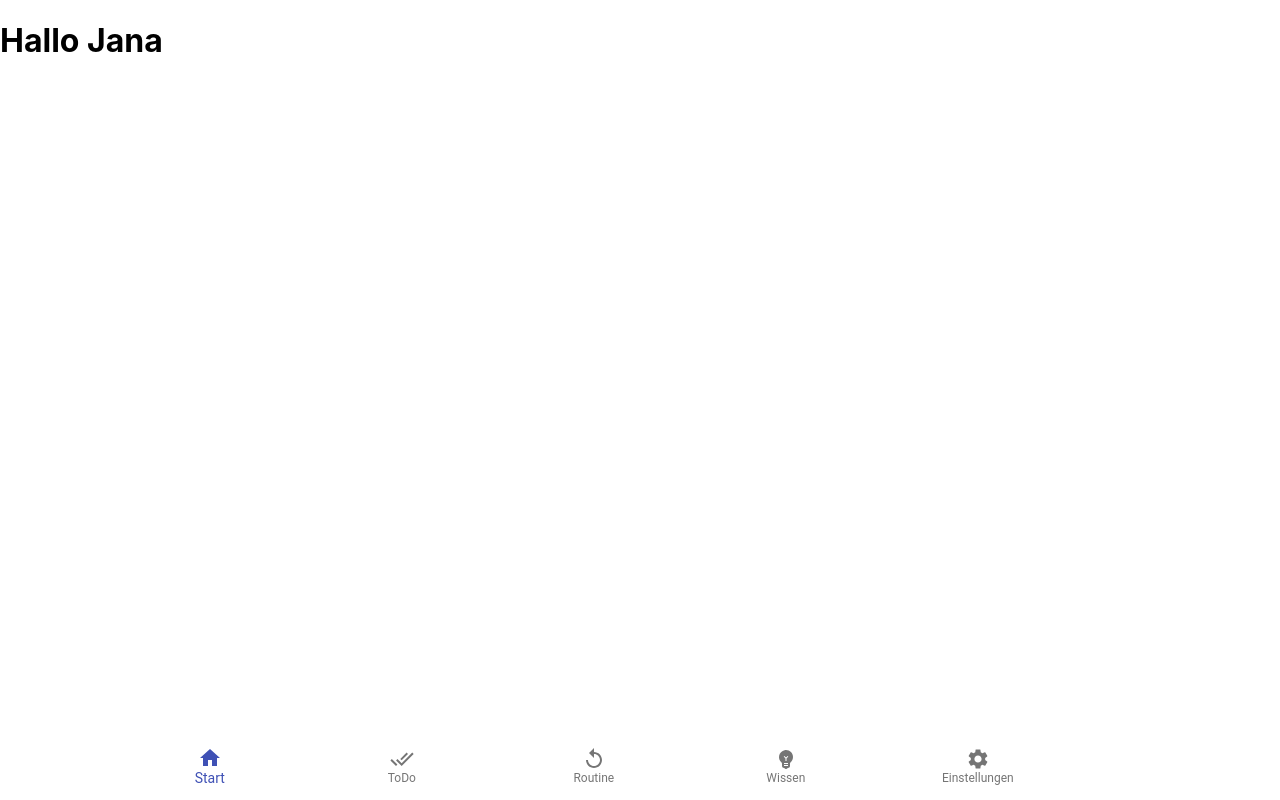
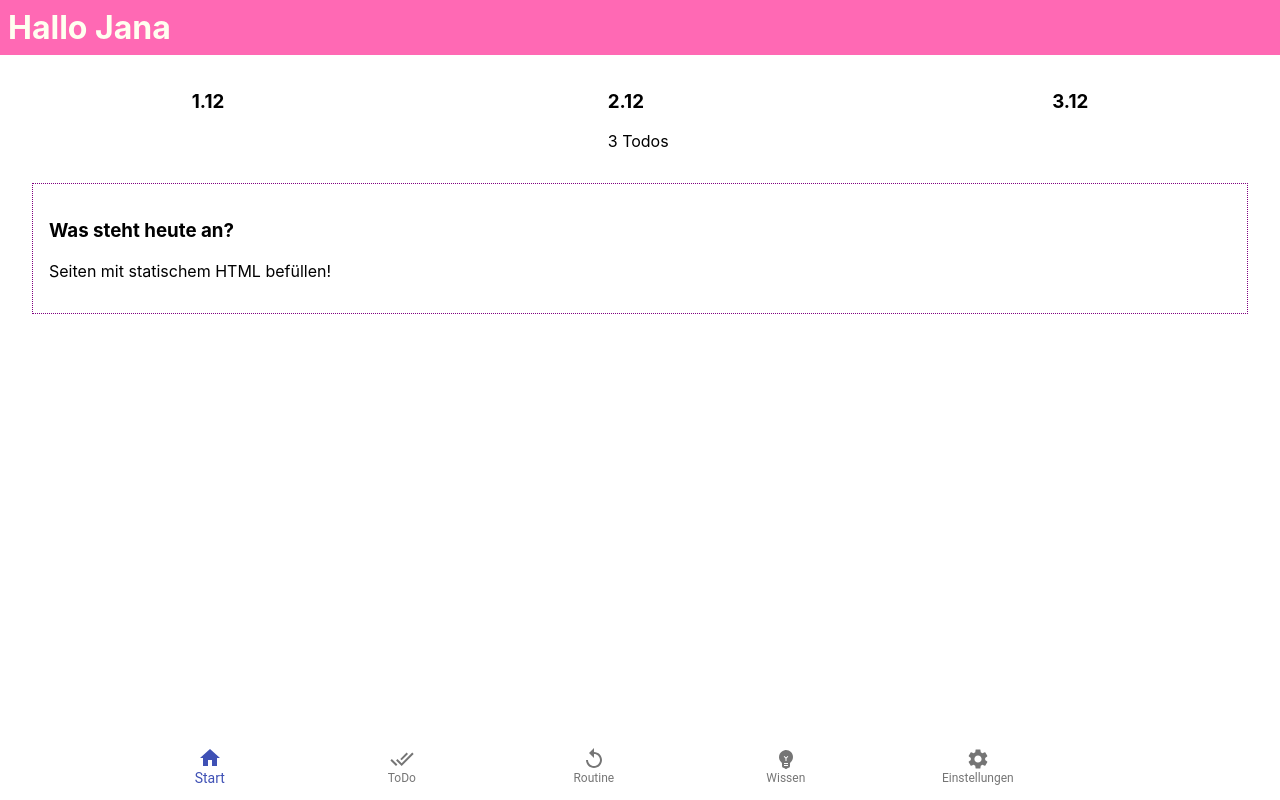
Before and after one commit to janawolfsohn/capstone-project, a React (Create React App) app: page / in a window 1280 px wide. Built offline with nearby package versions, Linux system fonts and the light colour scheme.

Commit message:
statisches html + header

```diff
--- a/src/App.js
+++ b/src/App.js
@@ -1,29 +1,25 @@
-import Header from "./modules/Header";
 import Nav from "./modules/Nav";
 import { BrowserRouter as Router, Switch, Route } from "react-router-dom";
+import Home from "./pages/Home";
 import Todos from "./pages/Todos";
 import Wissen from "./pages/Wissen";
 import Routine from "./pages/Routine";
 import Einstellungen from "./pages/Einstellungen";
+import React from "react";
 
 function App() {
   return (
     <Router>
       <div className="App">
-        <Header />
-
         <Switch>
           <Route exact path="/">
-          <h1> Hallo Jana</h1>
-
+            <Home />
           </Route>
-
           <Route path="/wissen">
             <Wissen />
           </Route>
-
           <Route path="/todos">
-            <Todos  />
+            <Todos />
           </Route>
           <Route path="/routine">
             <Routine />
@@ -38,5 +34,4 @@ function App() {
   );
 }
 
-
 export default App;
--- a/src/modules/Header.js
+++ b/src/modules/Header.js
@@ -1,14 +1,19 @@
 import styled from "styled-components/macro";
 
-export default function Header() {
-  const jana = "";
+export default function Header({ title }) {
   return (
     <HeaderBox>
-      <h1 name={jana}> </h1>
+      <h1>{title}</h1>
     </HeaderBox>
   );
 }
 
-const HeaderBox = styled.div`
+const HeaderBox = styled.header`
   background-color: hotpink;
+  padding: 0.5rem;
+  margin-bottom: 1rem;
+  h1 {
+    margin: 0;
+    color: ivory;
+  }
 `;
--- a/src/pages/Einstellungen.js
+++ b/src/pages/Einstellungen.js
@@ -1,3 +1,5 @@
+import Header from "../modules/Header";
+
 export default function Einstellungen() {
-    return <header><h1>Einstellungen</h1></header>;
-  }
+  return <Header title="Einstellungen" />;
+}
--- a/src/pages/Todos.js
+++ b/src/pages/Todos.js
@@ -34,7 +34,10 @@ export default function Todos(props) {
   }
 
   function addTodo(title) {
-    setTodos([...todos, { title, isDone: false, id: uuidv4() }]);
+    setTodos([
+      ...todos,
+      { title, isDone: false, id: uuidv4(), date: new Date().toLocaleString() },
+    ]);
   }
 
   function onDelete(title) {
--- a/src/pages/Wissen.js
+++ b/src/pages/Wissen.js
@@ -1,4 +1,10 @@
+import Header from "../modules/Header";
 
 export default function Wissen() {
-  return <h1>Wissen</h1>;
+  return (
+    <>
+      <Header title="Wissen" />
+      Hier steht etwas Wissenswertes!
+    </>
+  );
 }
--- a/src/pages/home.js
+++ b/src/pages/home.js
@@ -0,0 +1,47 @@
+import styled from "styled-components/macro";
+import Header from "../modules/Header";
+
+export default function Home() {
+  const today = new Date();
+  const day = today.getDate();
+  const month = today.getMonth() + 1;
+
+  return (
+    <>
+      <Header title="Hallo Jana" />
+      <Calendar>
+        <div>
+          <h3>
+            {day}.{month}
+          </h3>
+        </div>
+        <div>
+          <h3>
+            {day + 1}.{month}
+          </h3>
+          <p>3 Todos</p>
+        </div>
+        <div>
+          <h3>
+            {day + 2}.{month}
+          </h3>
+        </div>
+      </Calendar>
+      <Today>
+        <h3>Was steht heute an?</h3>
+        <p>Seiten mit statischem HTML befüllen!</p>
+      </Today>
+    </>
+  );
+}
+
+const Calendar = styled.div`
+  display: flex;
+  justify-content: space-around;
+`;
+
+const Today = styled.div`
+  border: 1px dotted purple;
+  margin: 1rem 2rem;
+  padding: 1rem;
+`;
```
Also changed, not shown: src/login.svg (added), 1 other file (tests, documents, lock files or other folders).
